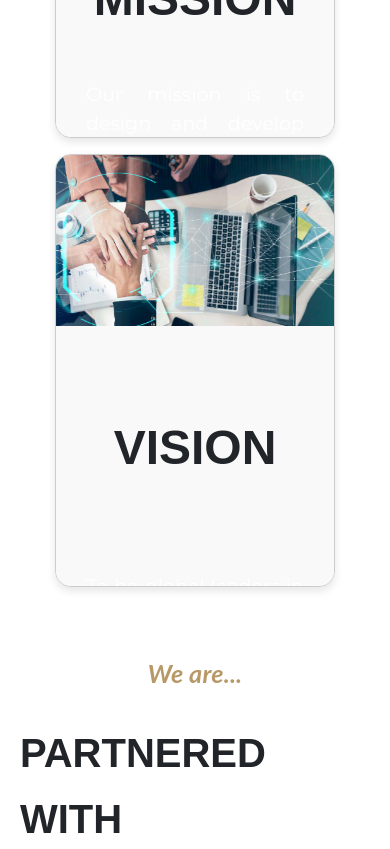
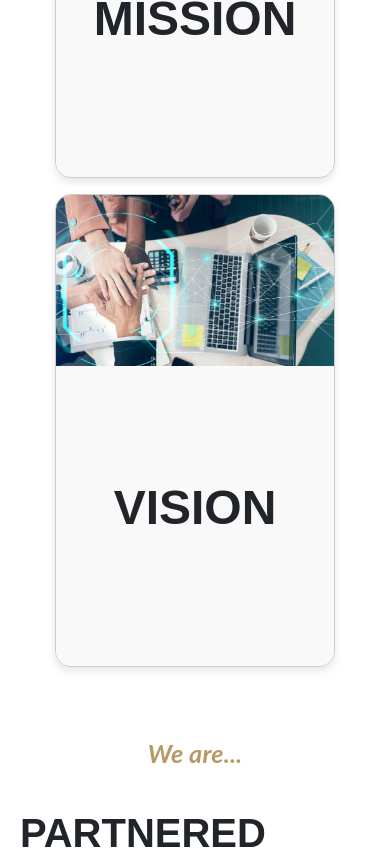
Before and after one commit to Disc-Colombia/Frontend_Disc, a React (Vite) app: page / in a window 390 px wide. Shown: the part 2480-3329 px from the top of the page. Built offline with nearby package versions, Linux system fonts and the light colour scheme.

Commit message:
cambio imagen covid-19, mejora en formato del texto ecosistema

```diff
--- a/src/components/InfoCard.tsx
+++ b/src/components/InfoCard.tsx
@@ -1,6 +1,7 @@
  import * as React from "react";
  import { Box, Flex, Image, Text, useDisclosure } from '@chakra-ui/react';
  import '../styles/colores.css'
+ import '../styles/infocard.css'
 
 interface InfoCardProps {
     title: string;
@@ -34,6 +35,7 @@ export const InfoCard: React.FC<InfoCardProps> = ({ title, content, imageSrc, cl
                 />
             </Box>
             <Box
+                className="box_text--tittle"
                 w="100%"
                 h="260px"
                 display="flex"
@@ -55,6 +57,7 @@ export const InfoCard: React.FC<InfoCardProps> = ({ title, content, imageSrc, cl
                     {title}
                 </Text>
                 <Box
+                className="box-gradient"
                     position="absolute"
                     top={isOpen ? "0" : "100%"}
                     left="0"
--- a/src/styles/aboutus.css
+++ b/src/styles/aboutus.css
@@ -343,6 +343,7 @@
   }
 }
 
+
 .background .fade {
   background: rgba(0, 0, 0, 0.6);
 }
--- a/src/styles/ecosystem.css
+++ b/src/styles/ecosystem.css
@@ -25,6 +25,7 @@
 .container_end--text{
   display: flex;
   align-items: center;
+  width: 600px;
 }
 
 /* .container_tittle--ecosystem{
@@ -44,6 +45,10 @@
   }
   .container_ecosystem--information{
     flex-direction: column;
+  }
+
+  .container_end--text{
+    width: 100%;
   }
 }
 
--- /dev/null
+++ b/src/styles/infocard.css
@@ -0,0 +1,14 @@
+@import './colores.css';
+
+
+@media (max-width: 768px){
+
+    .box_text--tittle{
+        height: 300px !important;
+    }
+
+
+    .box-gradient{
+        font-size: 1rem !important;
+    }
+}
```
Also changed, not shown: src/imgs/covid19.png.
